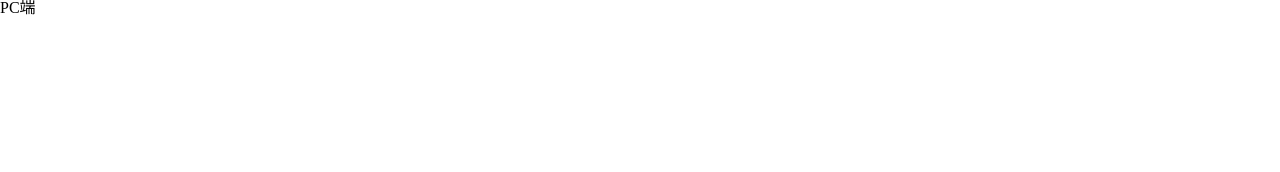
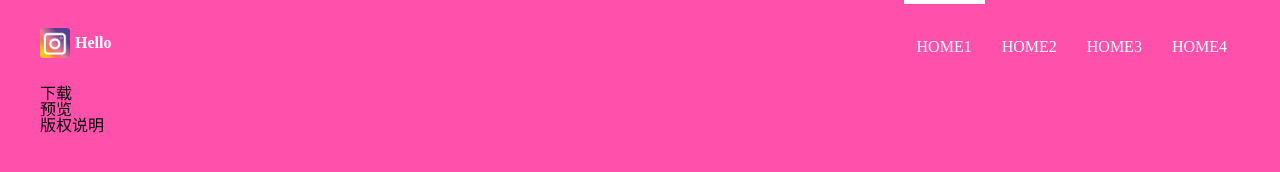
Before and after one commit to taylor0417/Flexiblie-Project, a website: page src/index.html in a window 1280 px wide. Drawn offline with Linux system fonts and the light colour scheme.

Commit message:
PC端顶部导航完成

```diff
--- a/src/css/main.css
+++ b/src/css/main.css
@@ -1,12 +1,57 @@
+/* 公共样式 */
+.pull-left {
+    float: left;
+}
+.pull-right {
+    float: right;
+}
+html {
+    background: #ff50ac;
+}
+a {
+    text-decoration: none;
+}
+
 /* 桌面端 */
 .desktop {}
     .desktop {
-
+        max-width: 1200px;
+        margin: 0 auto;
     }
     .mobile {
         display: none;
     }
-
+    .desktop-header {
+        overflow: hidden;
+        height: 86px;
+        line-height: 86px;
+        max-width: 1200px;
+    }
+    .desktop-header nav ul li {
+        display: inline-block;
+        box-sizing: border-box;
+        padding: 0 13px;
+    }
+    .desktop-header a {
+        color: #fff;
+    }
+    .desktop-nav-active {
+        border-top: 4px solid #fff;
+    }
+    .desktop-header-logo {
+        width: 30px;
+        height: 30px;
+        display: inline-block;
+        margin-right: 5px;
+    }
+    .desktop-header-l {
+        display: flex;
+        height: 100%;
+        align-items: center;
+        color: #fff;
+        font-size: 16px;
+        font-weight: 700;
+    }
 /* 媒体查询 移动端 */
 @media (max-width:768px) {
     .desktop {
--- a/src/index.html
+++ b/src/index.html
@@ -9,10 +9,49 @@
 </head>
 <body>
     <div class="desktop">
-        PC端
+        <div class="desktop-header">
+            <div class="desktop-header-l pull-left">
+                <img src="images/demo-logo-30x30.png" alt="" class="desktop-header-logo">Hello
+            </div>
+            <div class="desktop-header-r pull-right">
+                <nav>
+                    <ul>
+                        <li class="desktop-nav-active"><a href="">HOME1</a></li>
+                        <li><a href="">HOME2</a></li>
+                        <li><a href="">HOME3</a></li>
+                        <li><a href="">HOME4</a></li>
+                    </ul>
+                </nav>
+            </div>
+        </div>
+        <div class="desktop-content">
+            <div class="desktop-content-download">
+                下载
+            </div>
+            <div class="desktop-content-preview">
+                预览
+            </div>
+        </div>
+        <div class="desktop-footer">
+            版权说明
+        </div>
     </div>
     <div class="mobile">
-        移动端
+        <div class="mobile-top-bar">
+            固顶栏
+        </div>
+        <div class="mobile-logo">
+            logo区
+        </div>
+        <div class="mobile-slogan">
+            slogan
+        </div>
+        <div class="mobile-download">
+            download
+        </div>
+        <div class="mobile-nav">
+            nav
+        </div>
     </div>
 </body>
 </html>
```
Also changed, not shown: dist/css/main.css, dist/index.html.
